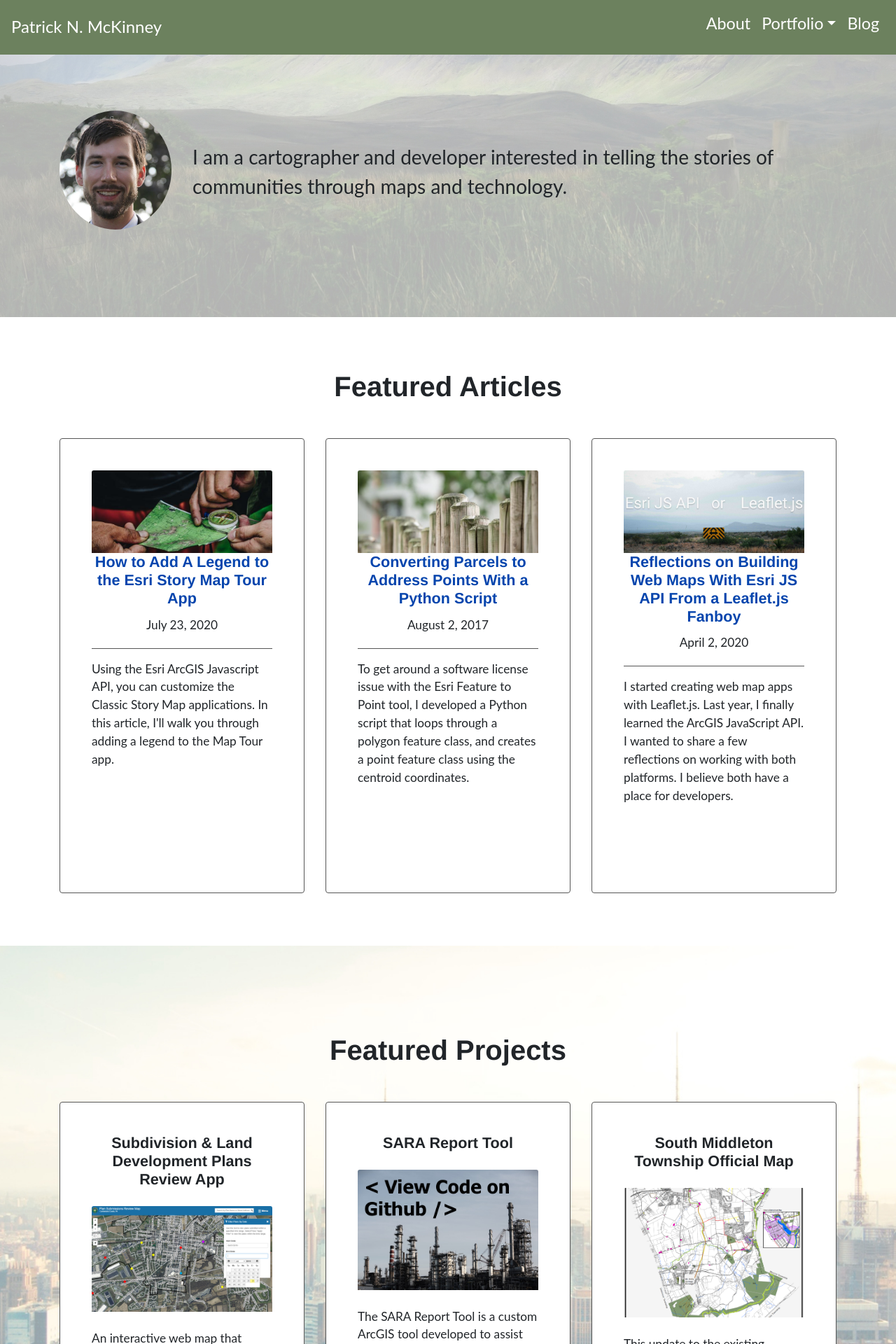
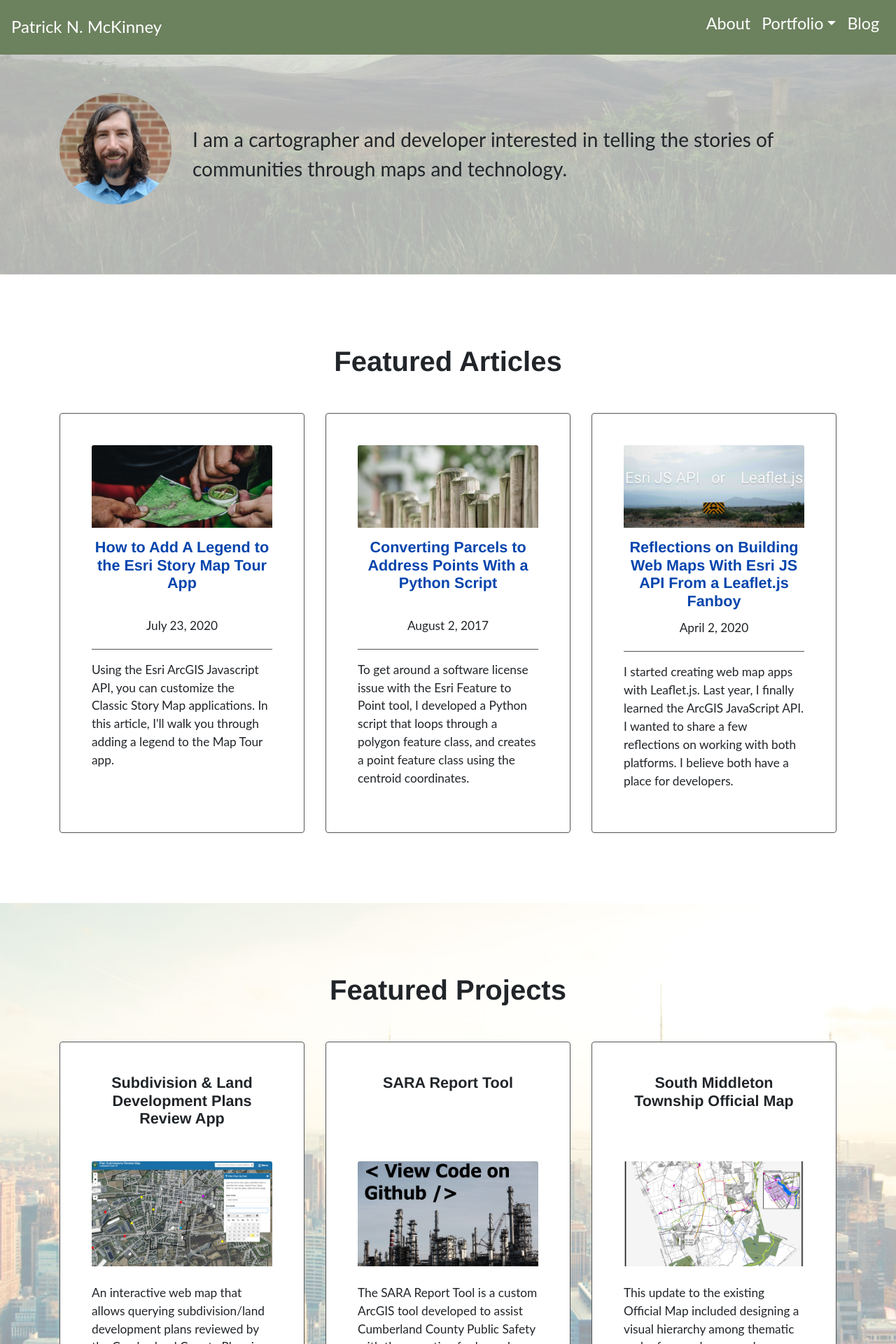
Before and after one commit to pmacMaps/website-live-test, a Jekyll site: the page built from index.html, in a window 1280 px wide. Shown: the top 1920 px of the page at 70% size. Built offline with Jekyll 4.4.1, drawn with Linux system fonts in a browser that asks for light colours.

Commit message:
update desktop design of homepage

```diff
--- a/css/style.css
+++ b/css/style.css
@@ -64,7 +64,7 @@ header nav a.navbar-brand {
   font-size: 1.5em;
 }
 section {
-  padding: 75px 0;
+  padding: 100px 0;
 }
 section h2 {
   margin: 0;
@@ -218,7 +218,6 @@ footer img.social-icon {
     width: 50%;
 }
 
-
 /*** Homepage ***/
 footer hr,
 body.portfolio footer hr {
@@ -227,8 +226,6 @@ body.portfolio footer hr {
 
 /* About Me Summary */
 .home-intro {
-    padding-top: 125px;
-    padding-bottom: 125px;
     background: url(/assets/images/pexels-photo-129882-transparent.jpeg) no-repeat bottom center fixed;
     -webkit-background-size: cover;
     -moz-background-size: cover;
@@ -246,13 +243,30 @@ body.portfolio footer hr {
 
 /* Featured Portfolio Items */
 #home-portfolio {
-    padding-top: 125px;
-    padding-bottom: 125px;
     background: url(/assets/images/skyline-buildings-new-york-skyscrapers-transparent.jpg) no-repeat bottom center fixed;
     -webkit-background-size: cover;
     -moz-background-size: cover;
     -o-background-size: cover;
     background-size: cover;
+}
+
+.feat-posts div.card-body img {
+  margin-bottom: 15px;
+}
+
+.feat-posts div.card-body h3,
+.feat-portfolio div.card-body h3 {
+  min-height: 100px;
+}
+
+.feat-portfolio div.card-body img {
+  max-height: 150px;
+  overflow-y: hidden;
+  object-fit: cover;
+}
+
+.feat-portfolio div.card-body p {
+  min-height: 175px;
 }
 
 .feat-portfolio h2,
@@ -264,7 +278,7 @@ body.portfolio footer hr {
 
 .feat-portfolio .card,
 .feat-posts .card {
-  min-height: 650px;
+  min-height: 600px;
 }
 
 .feat-portfolio .card,
--- a/index.html
+++ b/index.html
@@ -8,7 +8,7 @@ page: home
     <div class="container">
         <div class="row">
             <div class="col-md-2">
-                <img alt="headshot of Patrick McKinney" class="img-fluid rounded-circle" src="/assets/images/patrick-suit.JPG" />
+                <img alt="headshot of Patrick McKinney" class="img-fluid rounded-circle" src="/assets/images/patrick-blue-shirt.jpg" />
             </div>
             <div class="col-md-10">
                 <p>I am a cartographer and developer interested in telling the stories of communities through maps and technology.</p>
```
Also changed, not shown: assets/images/patrick-blue-shirt.jpg (added).
